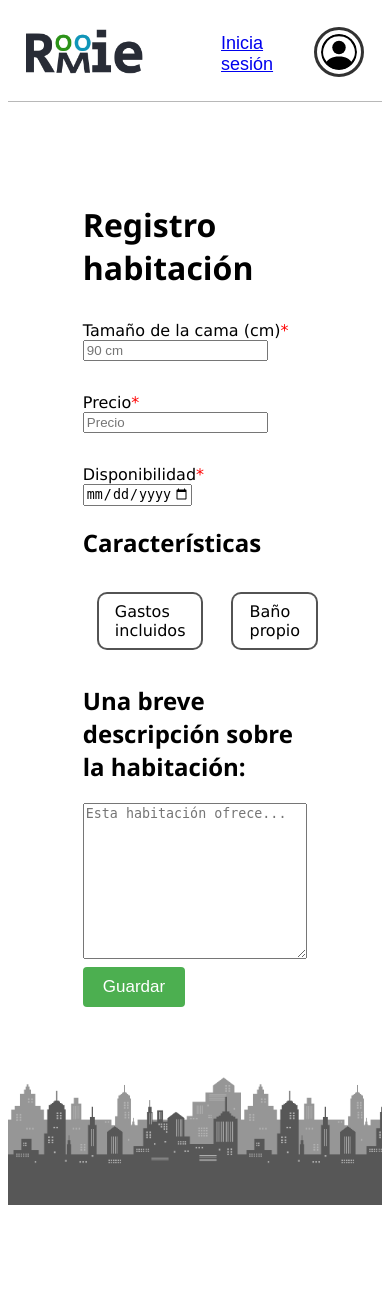
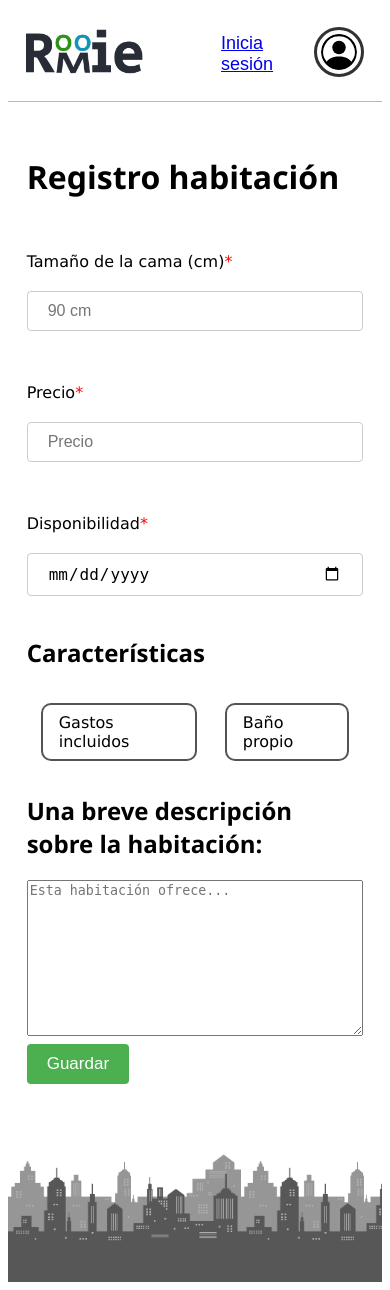
Before and after one commit to anamarsabi/AW-ProyectoFinal, a PHP site: page /miApp/registro_habitacion.php in a window 390 px wide. Before the commit the page ends 1205 px from the top, so only its background shows below. Run offline with PHP 8.4, Linux system fonts and the light colour scheme; some libraries are stand-ins or nearby versions.

Commit message:
Arreglado los iconos de puertas y css responsive

```diff
--- a/css/estilo.css
+++ b/css/estilo.css
@@ -9,6 +9,14 @@ body {
   position: relative;
   min-height: 100vh;
   /* padding-bottom: 140px; */
+}
+
+/* Agrupar las catacterísticas de padding y margen en uno para que sea más fácil cambiar sus
+propiedades y que sea responsive */
+.contenedor-principal{
+    padding-left: 20%;
+    padding-right: 20%;
+    padding-top: 5em;
 }
 
 .diplay-flex{
@@ -578,7 +586,7 @@ ul li.desplegable_item:after {
 
 
 /* w-45 px-10-20 mx-8-0 inline default-input */
-div.registro-piso input{
+div.registro input{
     width: 80%;
     padding: 10px 20px;
     margin: 20px 0;
@@ -590,7 +598,7 @@ div.registro-piso input{
     font-size: 1em;
 }
 
-#btn-registro-piso{
+#btn-registro{
     width: 20%;
     /* min-width: 70px; */
     float: right;
@@ -609,7 +617,7 @@ div.registro-piso input{
     display: flex;
 }
 
-.flex-registro-piso{
+.flex-registro{
     display: flex;
     flex-direction: row;
 }
@@ -627,7 +635,7 @@ div.registro-piso input{
     min-width: 100px;
 }
 
-div.registro-piso div input.num{
+div.registro div input.num{
     display: block;
     width: 20%;
     min-width: 100px;
@@ -861,6 +869,7 @@ h3.access-denied{
 
 .more{
     grid-area: 1 / 5;
+    justify-self: end;
 }
 
 .fpiso{
@@ -868,7 +877,8 @@ h3.access-denied{
 }
 
 .rooms{
-    grid-area: 1 / 2 / 1 / 4;
+    grid-area: 1 / 2 / 1 / 5;
+    display: inline-flex;
 }
 
 .gap{
@@ -876,8 +886,14 @@ h3.access-denied{
 }
 
 .btns{
-    grid-area: 3 / 4 / 3 / 5;
+    grid-area: 3 / 4 / 3 / 6;
     justify-content: end;
+    display: inline-flex;
+
+}
+
+.btns > *{
+    margin: 3px;
 }
 
 .precio{
@@ -915,7 +931,7 @@ h3.access-denied{
 
 
 @media screen and (max-width: 800px) {
-    div.registro-piso input{
+    div.registro input{
         width: 100%;
 
         margin: 20px 0;
@@ -925,20 +941,29 @@ h3.access-denied{
         box-sizing: border-box;
     }
 
-    .flex-registro-piso{
+    .flex-registro{
         display: flex;
         flex-direction: column;
     }
-
 
     .flex-2col-item{
         width: 100%;
     }
 
-    #btn-registro-piso{
+    #btn-registro{
         width: 100%;
         min-width: 30px;
     }
 
+    .card{
+        width: 90%;
+    }
+
+    .contenedor-principal{
+        padding-left: 5%;
+        padding-right: 5%;
+        padding-top: 2em;
+    }
+
 
 }
--- a/includes/src/usuarios/FormularioEditDatosHabitacion.php
+++ b/includes/src/usuarios/FormularioEditDatosHabitacion.php
@@ -54,9 +54,9 @@ class FormularioEditDatosHabitacion extends Form{
             $html = <<<EOF
                 $htmlErroresGlobales
 
-                <div class="formulario registro-piso">
+                <div class="formulario registro">
 
-                    <div class="flex-registro-piso">
+                    <div class="flex-registro">
                         <div class="flex-2col-item block">
                             <label class="mt-2">Tamaño de la cama (cm)<span class="text-danger">*</span></label>
                             <input type="number" value="$tam_cama" name="cama_cm" placeholder="90 cm" required>
@@ -69,7 +69,7 @@ class FormularioEditDatosHabitacion extends Form{
                         </div>
                     </div>
 
-                    <div class="flex-registro-piso">
+                    <div class="flex-registro">
 
                         <div class="flex-2col-item block num">
                             <label class="mt-2">Disponibilidad<span class="text-danger">*</span></label>
--- a/includes/src/usuarios/FormularioRegistroHabitacion.php
+++ b/includes/src/usuarios/FormularioRegistroHabitacion.php
@@ -41,9 +41,9 @@ class FormularioRegistroHabitacion extends Form
         $html = <<<EOF
             $htmlErroresGlobales
 
-            <div class="formulario registro-habitacion">
+            <div class="formulario registro">
 
-                <div class="flex-registro-habitacion">
+                <div class="flex-registro">
                     <div class="flex-2col-item block">
                         <label class="mt-2">Tamaño de la cama (cm)<span class="text-danger">*</span></label>
                         <input type="number" name="cama_cm" placeholder="90 cm" required>
@@ -56,7 +56,7 @@ class FormularioRegistroHabitacion extends Form
                     </div>
                 </div>
 
-                <div class="flex-registro-habitacion">
+                <div class="flex-registro">
 
                     <div class="flex-2col-item block num">
                         <label class="mt-2">Disponibilidad<span class="text-danger">*</span></label>
@@ -97,6 +97,11 @@ class FormularioRegistroHabitacion extends Form
     protected function procesaFormulario($datos){
 
         $this->errores = [];
+
+        $app = Aplicacion::getInstance();
+        //Para que no se pierda este dato al recargar la página o al hacer submit
+        $id_piso = $app->getAtributoPeticion("id_piso");
+        $app->putAtributoPeticion("id_piso", $id_piso);
 
         $cama_cm = trim($datos['cama_cm'] ?? 0);
         $cama_cm = filter_var($cama_cm, FILTER_SANITIZE_FULL_SPECIAL_CHARS);
--- a/includes/vistas/comun/detalles_mis_pisos.php
+++ b/includes/vistas/comun/detalles_mis_pisos.php
@@ -8,11 +8,5 @@
             </a>
 
         </li>
-        <li>
-            <a class="clear-text-deco cursor-pointer" href="registro_habitacion.php">
-                Añadir Habitación
-            </a>
-
-        </li>
     </ul>
 </div>
--- a/registro_habitacion.php
+++ b/registro_habitacion.php
@@ -8,7 +8,7 @@ $formulario_registro = new  es\ucm\fdi\aw\usuarios\FormularioRegistroHabitacion(
 $html_form_registro = $formulario_registro->gestiona();
 
 $contenidoPrincipal = <<<EOF
-    <div class='pl-20p pr-20p pt-5e'>
+    <div class='contenedor-principal'>
         <h1>$tituloPagina</h1>
         $html_form_registro
     </div>
```
Also changed, not shown: includes/src/Habitacion.php (+7 -8 lines), includes/src/Piso.php (+42 -7 lines), includes/src/usuarios/FormularioEditDatosPiso.php (+4 -4 lines), includes/src/usuarios/FormularioRegistroPiso.php (+4 -4 lines), includes/vistas/contenidos/contenido_mis_pisos.php (+3 -4 lines), includes/vistas/comun/detalles_mis_habitaciones.php (line endings or trailing spaces).
